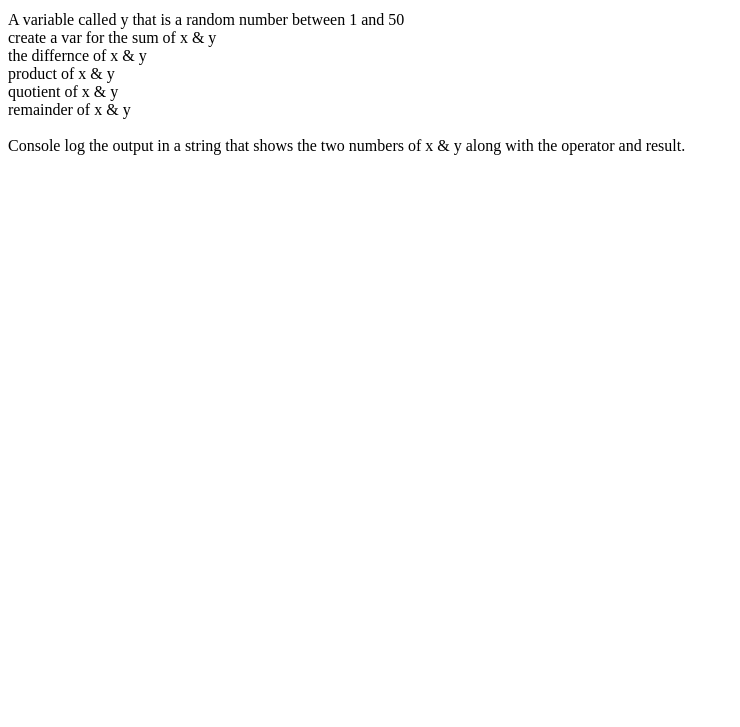
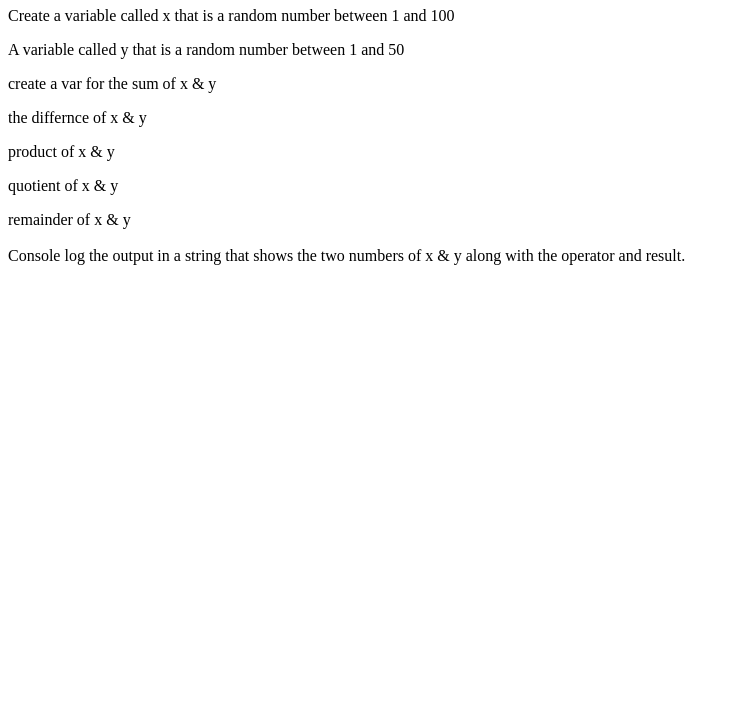
Before and after one commit to ahowe442/Javascript-Sandbox, a plain HTML site: page 01-variables-datastructures/13-Number-Challenge/index.html in a window 1280 px wide. Shown: the part 73-800 px from the top of the page, without its empty margins (0-740 px from the left). Drawn offline with Linux system fonts and the light colour scheme.

Commit message:
update the HTML to make it easier to read.

```diff
--- a/01-variables-datastructures/13-Number-Challenge/index.html
+++ b/01-variables-datastructures/13-Number-Challenge/index.html
@@ -7,13 +7,14 @@
     <script src="script.js"></script>
 </head>
 <body>
-    <p>Create a variable called x that is a random number between 1 and 100</p><br>
+    <h1>The Number Challenge</h1>
+    <p>Create a variable called x that is a random number between 1 and 100<br>
     <p>A variable called y that is a random number between 1 and 50 <br>
-    create a var for the sum of x & y<br>
-the differnce of x & y<br>
-product of x & y<br>
-quotient of x & y<br>
-remainder of x & y<br>
+        <p>create a var for the sum of x & y<br>
+            <p>the differnce of x & y<br>
+                <p>product of x & y<br>
+                    <p>quotient of x & y<br>
+                        <p>remainder of x & y<br>
 <br>
 Console log the output in a string that shows the two numbers of x & y along with the operator and result. </p>
 </body>
--- a/01-variables-datastructures/13-Number-Challenge/script.js
+++ b/01-variables-datastructures/13-Number-Challenge/script.js
@@ -13,7 +13,3 @@ console.log(`${x} - ${y} = ${diff}`);
 console.log(`${x} * ${y} = ${prod}`);
 console.log(`${x} / ${y} = ${quotient}}`);
 console.log(`${x} % ${y} = ${remainder}`);
-
-
-
-console.log(x)
```
